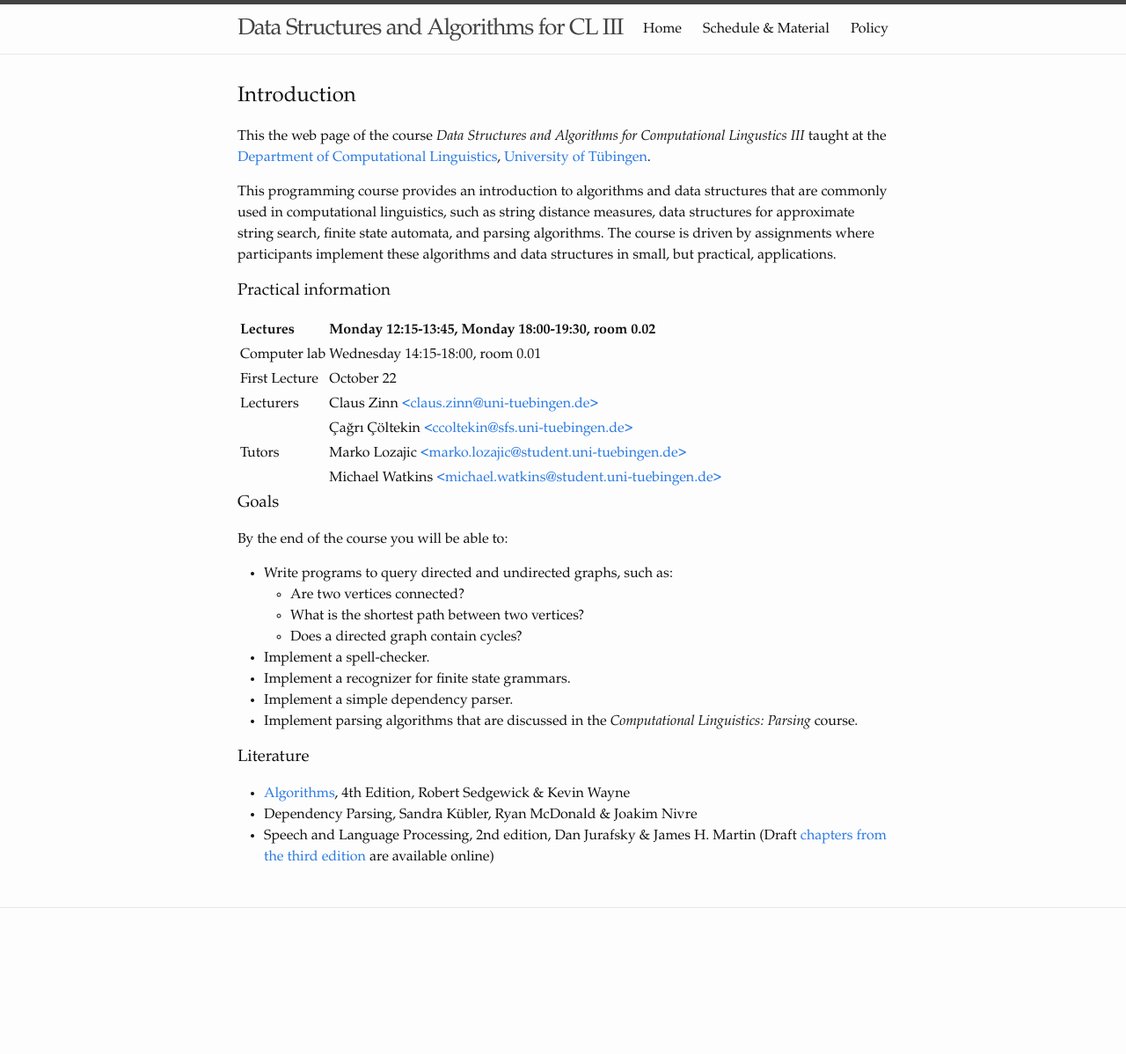
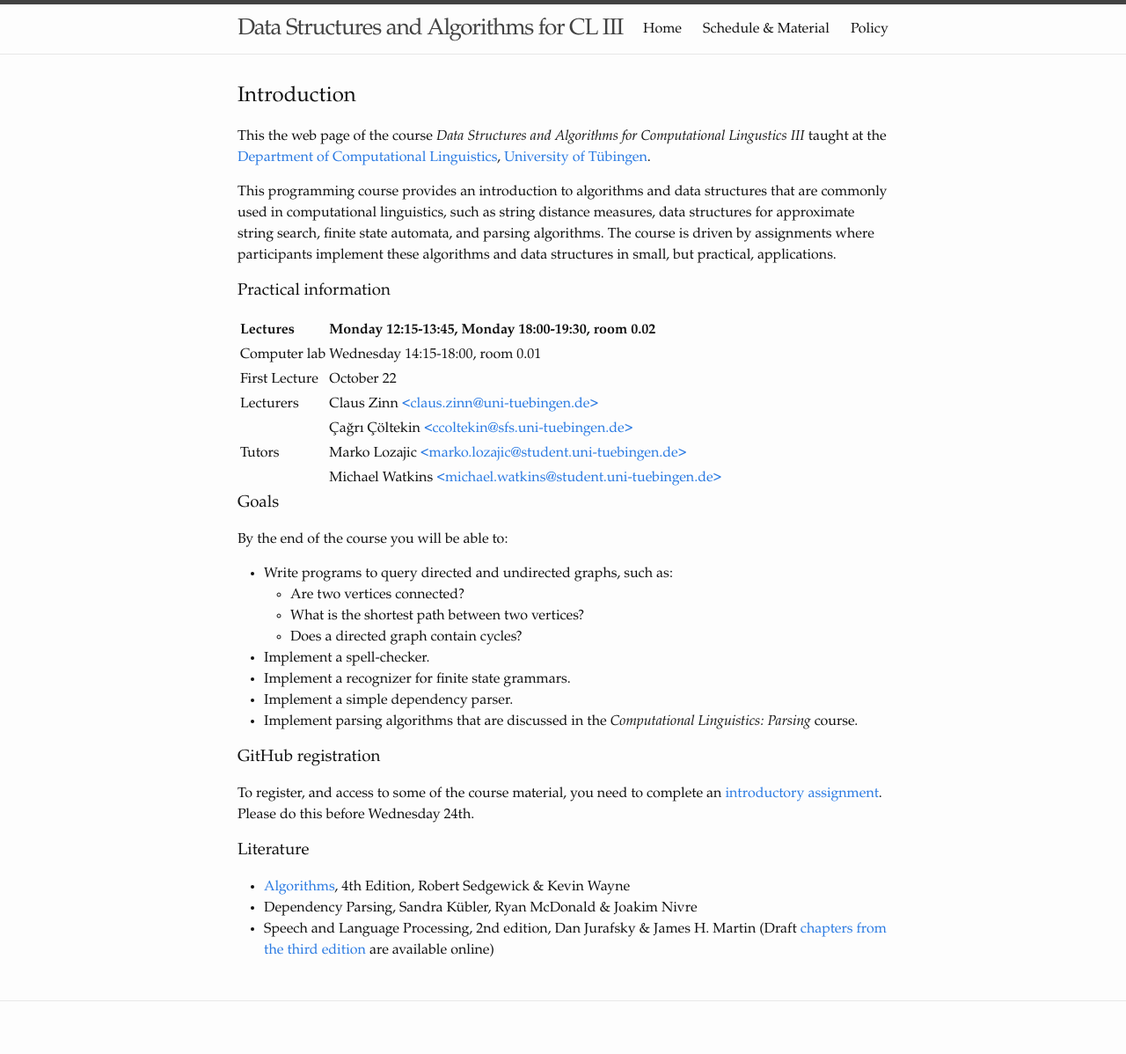
Before and after one commit to dsacl3-2018/dsacl3-2018.github.io, a Jekyll site: the page built from index.md, in a window 1280 px wide. Shown: the whole page at 88% size. Built offline with Jekyll 4.4.1, drawn with Linux system fonts in a browser that asks for light colours; before the commit the page ends 1092 px from its top, so only the background shows below that.

Commit message:
Post assignment 0 link.

```diff
--- a/index.md
+++ b/index.md
@@ -44,6 +44,12 @@ By the end of the course you will be able to:
   * Implement parsing algorithms that are discussed in the *Computational
     Linguistics: Parsing* course.
 
+### GitHub registration
+
+To register, and access to some of the course material,
+you need to complete an [introductory assignment](https://classroom.github.com/a/w5pfvfix).
+Please do this before Wednesday 24th.
+
 ### Literature
 
 * [Algorithms](http://algs4.cs.princeton.edu/home/), 4th Edition, Robert Sedgewick & Kevin Wayne
```
